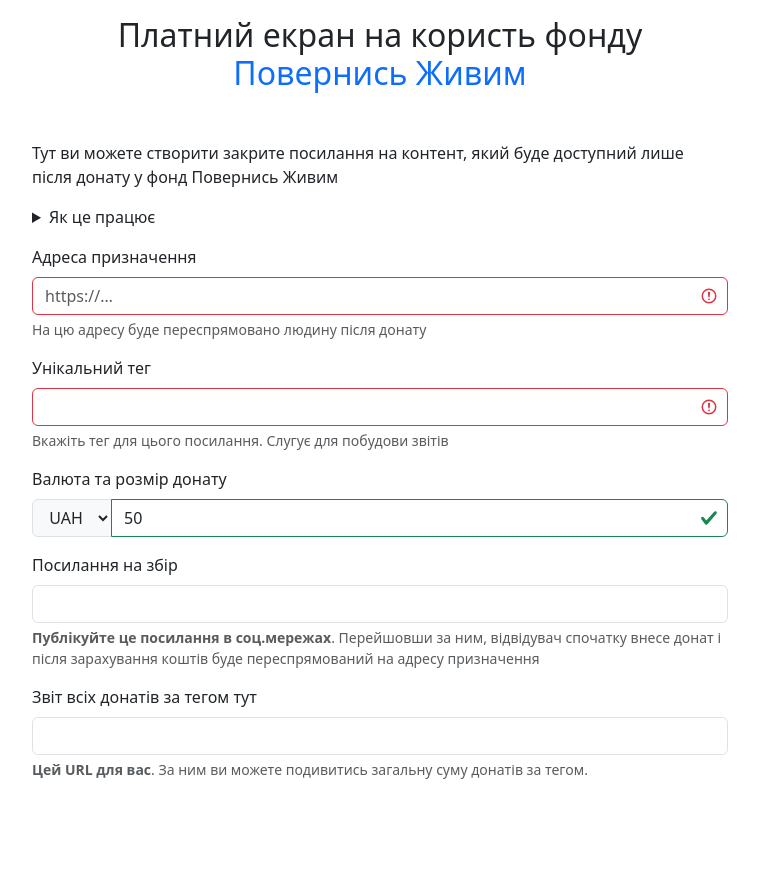
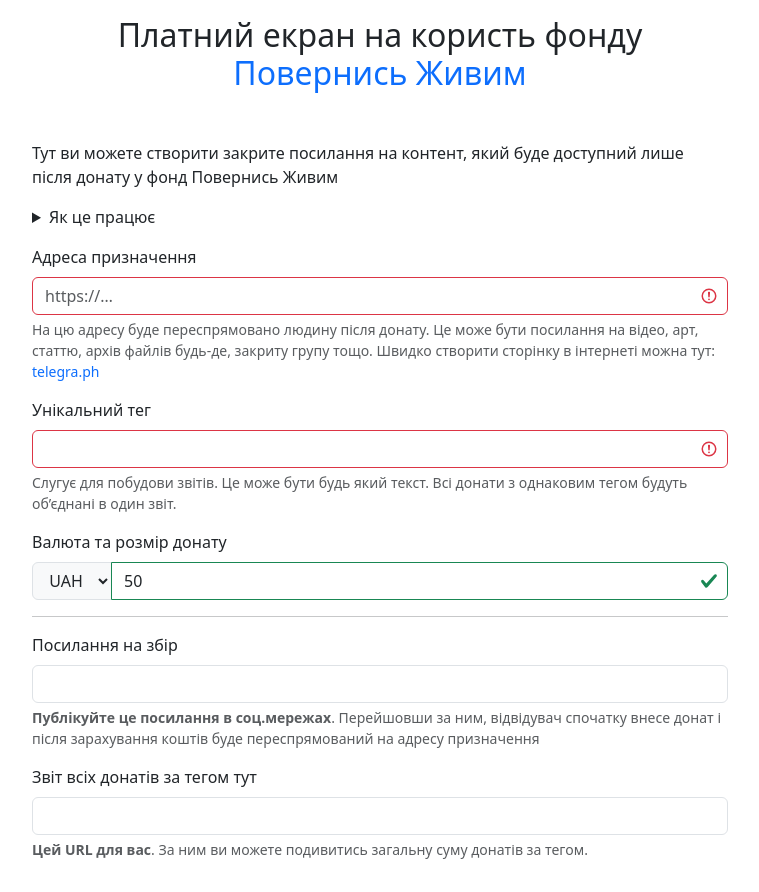
Before and after one commit to cawa-93/comebackalive-paywall, a Nuxt app: page / in a window 1280 px wide. Shown: the whole page, without its empty margins (260-1019 px from the left). Before the commit the page ends 812 px from the top, so only its background shows below. Built offline with nearby package versions, Linux system fonts and the light colour scheme.

Commit message:
Покращено підказки до полів

```diff
--- a/app.vue
+++ b/app.vue
@@ -97,13 +97,16 @@
       <div class="mb-3">
         <label for="exampleFormControlInput1" class="form-label">Адреса призначення</label>
         <input type="url" v-model="next" class="form-control" required placeholder="https://…">
-        <div id="emailHelp" class="form-text">На цю адресу буде переспрямовано людину після донату</div>
+        <div id="emailHelp" class="form-text">
+          На цю адресу буде переспрямовано людину після донату. Це може бути посилання на відео, арт, статтю, архів файлів будь-де, закриту групу тощо.
+          Швидко створити сторінку в інтернеті можна тут: <a href="https://telegra.ph/" target="_blank">telegra.ph</a>
+        </div>
       </div>
 
       <div class="mb-3">
         <label for="exampleFormControlInput1" class="form-label">Унікальний тег</label>
         <input type="search" v-model="tag" class="form-control" required>
-        <div id="emailHelp" class="form-text">Вкажіть тег для цього посилання. Слугує для побудови звітів</div>
+        <div id="emailHelp" class="form-text">Слугує для побудови звітів. Це може бути будь який текст. Всі донати з однаковим тегом будуть об’єднані в один звіт.</div>
       </div>
 
       <div class="mb-3">
@@ -118,7 +121,7 @@
         </div>
       </div>
 
-    </form>
+      <hr>
 
       <div class="mb-3">
         <label for="staticEmail" class="form-label">Посилання на збір </label>
@@ -144,7 +147,7 @@
           За ним ви можете подивитись загальну суму донатів за тегом.
         </div>
       </div>
-
+    </form>
   </div>
 </template>
 
```
Lines whose indentation alone changed are shown as unchanged.
